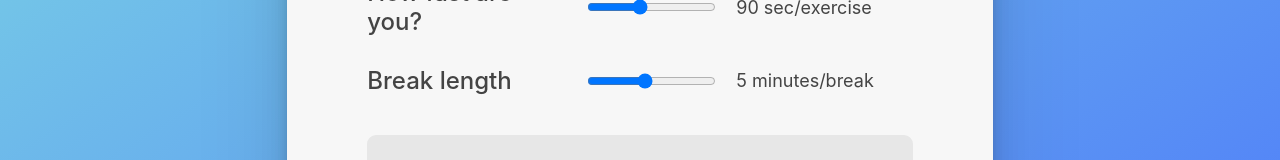
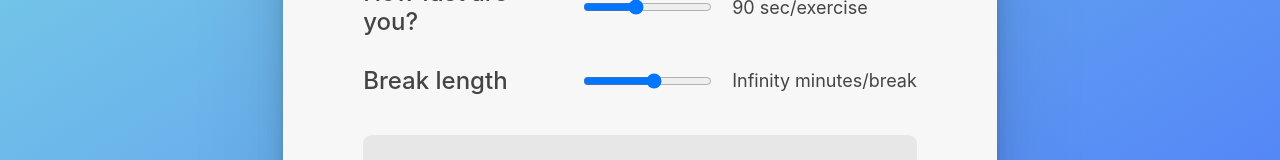
Before and after one commit to zeenat-abedin/workout-timer, a React (Create React App) app: page / in a window 1280 px wide. Shown: the part 433-593 px from the top of the page. Built offline with nearby package versions, Linux system fonts and the light colour scheme.

Commit message:
Update durationBreak calculation in Calculator component

```diff
--- a/src/Calculator.js
+++ b/src/Calculator.js
@@ -1,4 +1,4 @@
-import { memo, useState } from "react";
+import { memo, useEffect, useState } from "react";
 import clickSound from "./ClickSound.m4a";
 
 function Calculator({ workouts, allowSound }) {
@@ -8,7 +8,6 @@
   const [durationBreak, setDurationBreak] = useState(5);
   const [duration, setDuration] = useState(0);
 
-  // const duration = (number * sets * speed) / 60 + (sets - 1) * durationBreak;
   const mins = Math.floor(duration);
   const seconds = (duration - mins) * 60;
 
@@ -17,6 +16,10 @@
     const sound = new Audio(clickSound);
     sound.play();
   };
+
+  useEffect(() => {
+    setDurationBreak((number * sets * speed) / 60 + (sets - 1) * durationBreak);
+  }, [number, sets, speed, durationBreak]);
 
   return (
     <>
```
